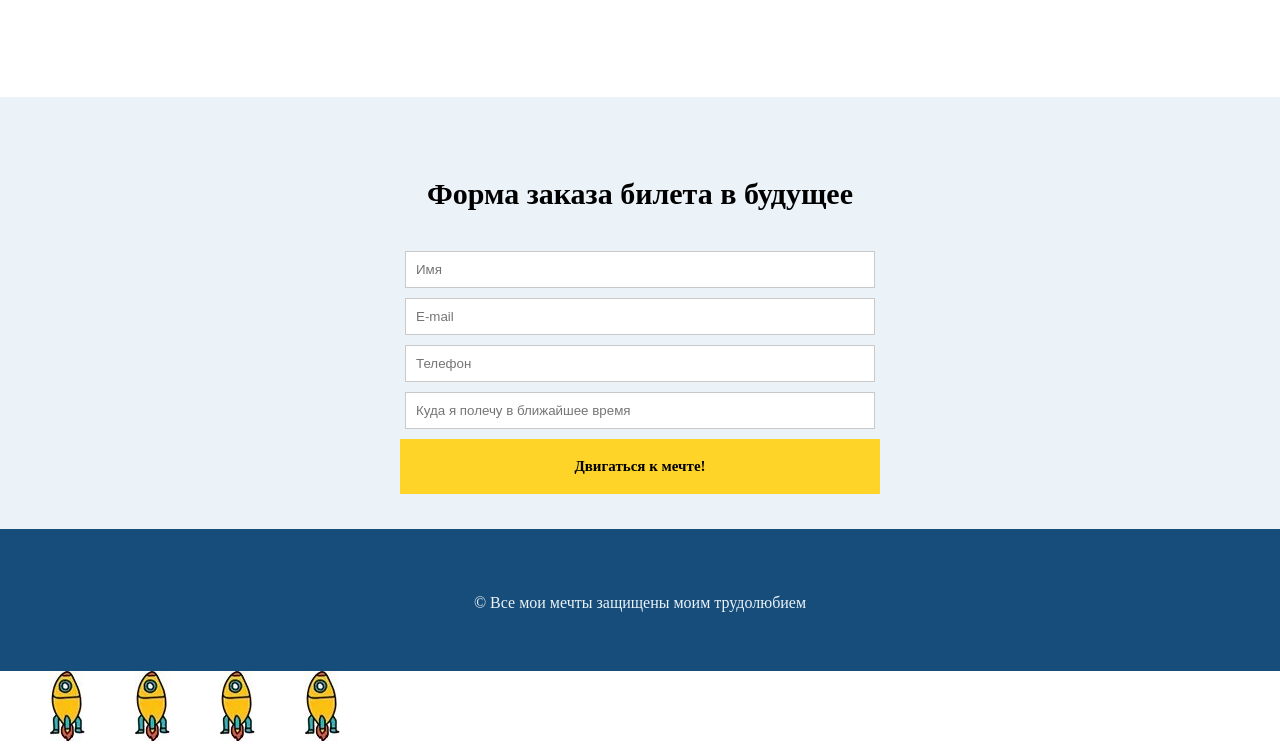
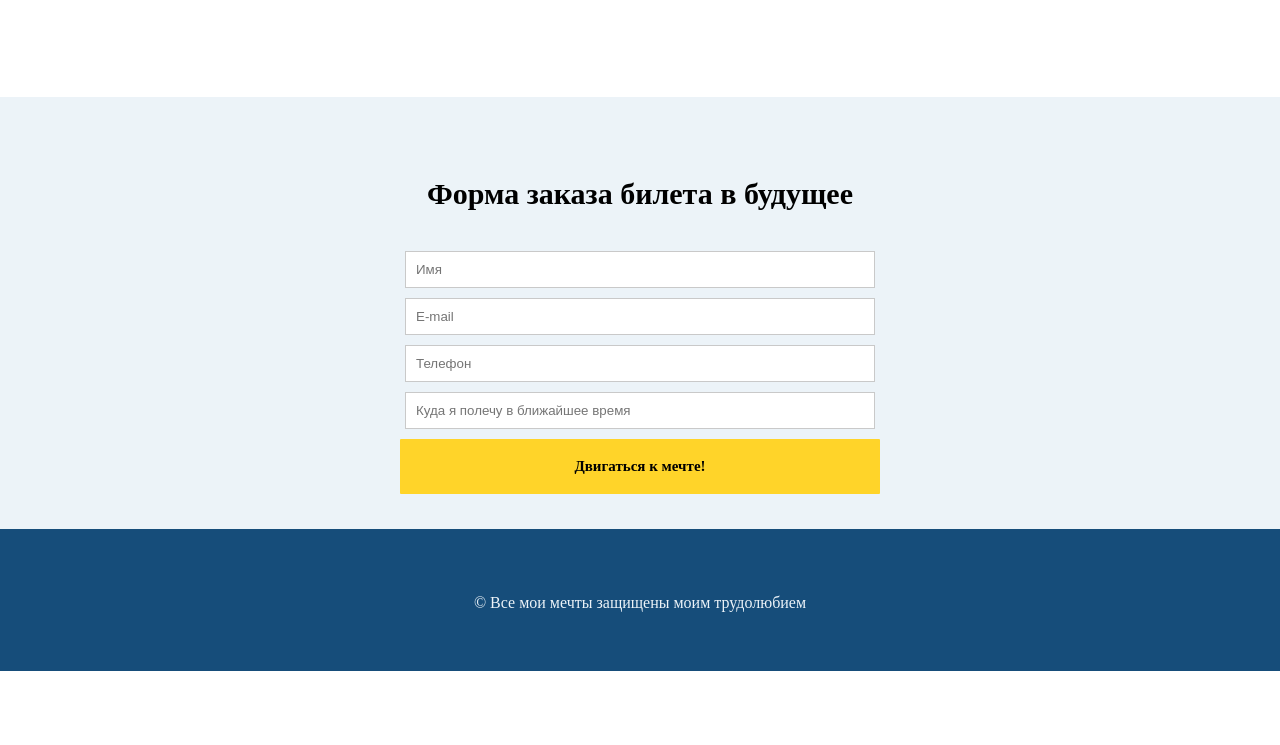
Before and after one commit to anita224/site, a plain HTML site: page index.html in a window 1280 px wide. Shown: the part 1210-1955 px from the top of the page. After the commit the page ends 1881 px from the top, so only its background shows below. Drawn offline with Linux system fonts and the light colour scheme; files whose address does not match are found by name.

Commit message:
Update index.html

```diff
--- a/index.html
+++ b/index.html
@@ -104,13 +104,7 @@
 
     </div>
 
-<div class="parent">
 
-    <div class="kid"><img src="C:\Users\Acer\Desktop\новый макет\img\icon3.jpg"> </div>
-    <div class="kid"><img src="C:\Users\Acer\Desktop\новый макет\img\icon3.jpg"> </div>
-    <div class="kid"><img src="C:\Users\Acer\Desktop\новый макет\img\icon3.jpg"> </div>
-    <div class="kid"><img src="C:\Users\Acer\Desktop\новый макет\img\icon3.jpg"> </div>
-</div>
 
 
 
```
